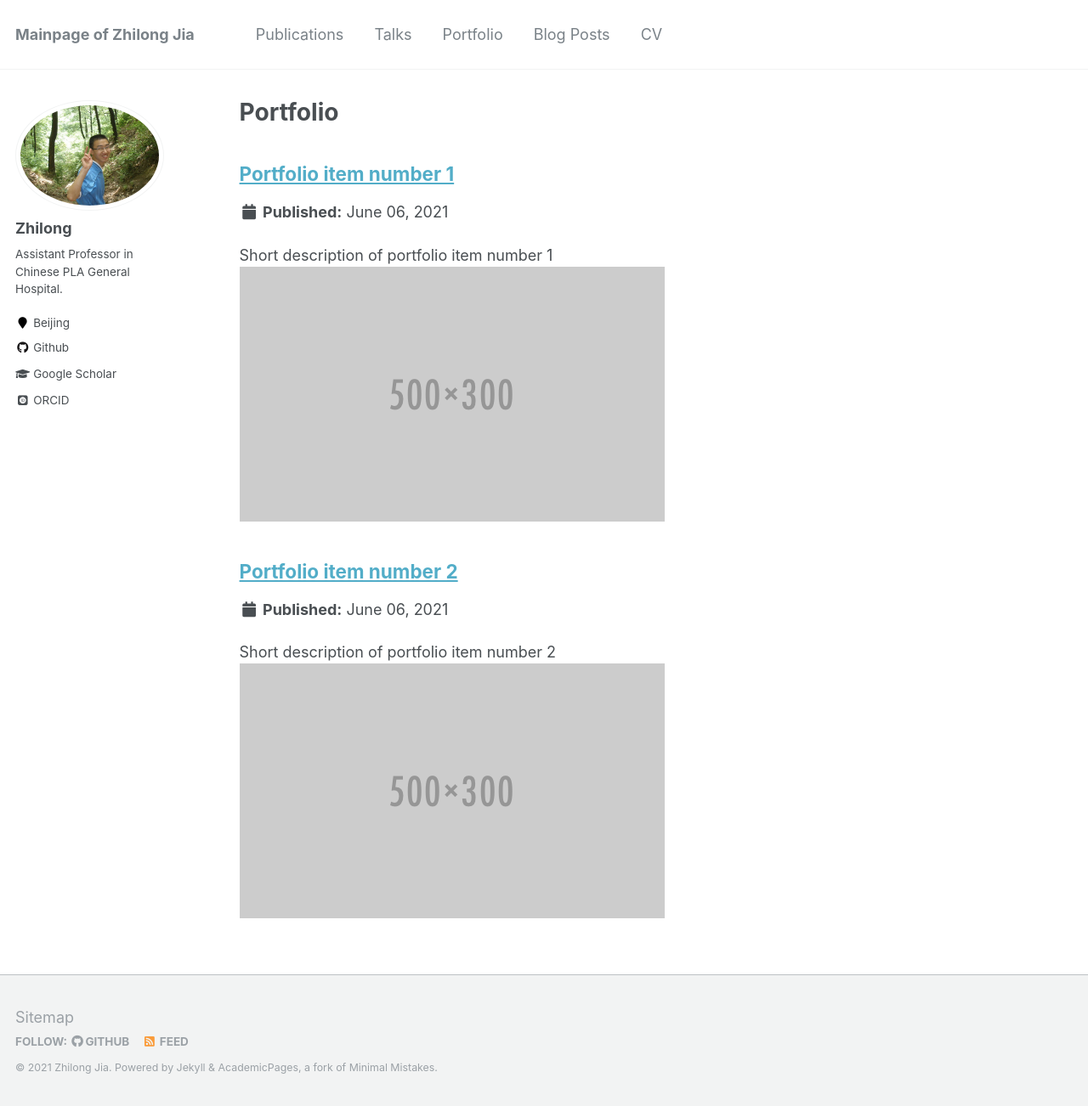
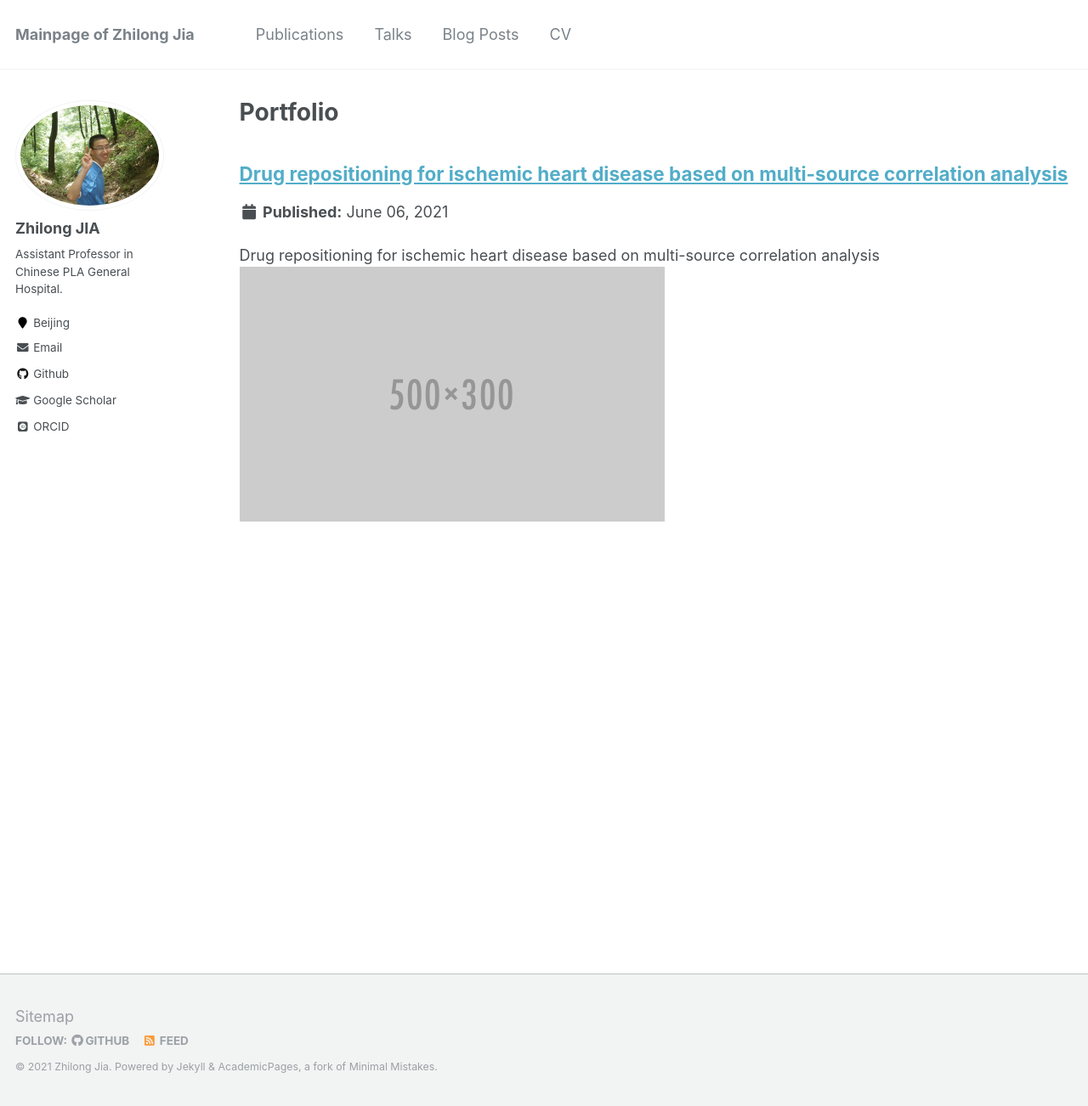
Before and after one commit to zhilongjia/zhilongjia.github.io, a Jekyll site: the page built from _pages/portfolio.html, in a window 1280 px wide and 1302 px high. Shown: the whole window at 85% size. Built offline with Jekyll 4.4.1, drawn with Linux system fonts in a browser that asks for light colours; some web fonts are replaced.

Commit message:
not show portfolio.

```diff
--- a/_config.yml
+++ b/_config.yml
@@ -80,14 +80,14 @@ analytics:
 
 # Site Author
 author:
-  name             : "Zhilong"
+  name             : "Zhilong JIA"
   avatar           : "profile.png"
   bio              : "Assistant Professor in Chinese PLA General Hospital."
   location         : "Beijing"
   employer         :
   pubmed           : #"https://www.ncbi.nlm.nih.gov/pubmed/?term=john+snow"
   googlescholar    : "https://scholar.google.com/citations?user=Nrqp1VsAAAAJ&hl=en"
-  email            :
+  email            : "jiazhilong#plagh.org"
   researchgate     :  # example: "https://www.researchgate.net/profile/yourprofile"
   uri              :
   bitbucket        :
--- a/_data/navigation.yml
+++ b/_data/navigation.yml
@@ -6,8 +6,8 @@ main:
   - title: "Talks"
     url: /talks/
 
-  - title: "Portfolio"
-    url: /portfolio/
+  # - title: "Portfolio"
+  #   url: /portfolio/
 
   - title: "Blog Posts"
     url: /year-archive/
--- a/_portfolio/portfolio-1.md
+++ b/_portfolio/portfolio-1.md
@@ -1,7 +1,7 @@
 ---
-title: "Portfolio item number 1"
-excerpt: "Short description of portfolio item number 1<br/><img src='/images/500x300.png'>"
+title: "Drug repositioning for ischemic heart disease based on multi-source correlation analysis"
+excerpt: "Drug repositioning for ischemic heart disease based on multi-source correlation analysis<br/><img src='/images/500x300.png'>"
 collection: portfolio
 ---
 
-This is an item in your portfolio. It can be have images or nice text. If you name the file .md, it will be parsed as markdown. If you name the file .html, it will be parsed as HTML.
+Drug repositioning for ischemic heart disease based on multi-source correlation analysis.
--- a/_portfolio/portfolio-2.html
+++ /dev/null
@@ -1,7 +0,0 @@
----
-title: "Portfolio item number 2"
-excerpt: "Short description of portfolio item number 2 <br/><img src='/images/500x300.png'>"
-collection: portfolio
----
-
-This is an item in your portfolio. It can be have images or nice text. If you name the file .md, it will be parsed as markdown. If you name the file .html, it will be parsed as HTML.
```
